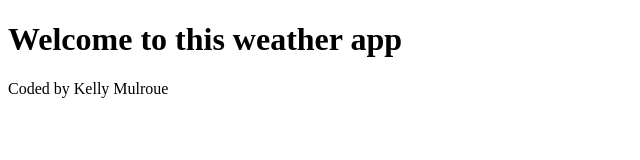
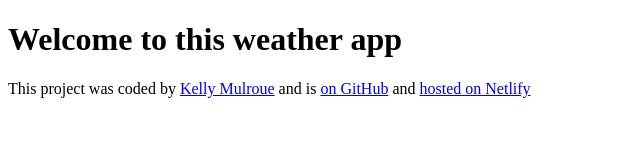
Before and after one commit to KMulroue/weather-app, a plain HTML site: page index.html in a window 1280 px wide. Shown: the whole page, without its empty margins (0-640 px from the left). Drawn offline with Linux system fonts and the light colour scheme.

Commit message:
Added links to footer

```diff
--- a/index.html
+++ b/index.html
@@ -7,6 +7,17 @@
   </head>
   <body>
     <h1>Welcome to this weather app</h1>
-    <footer>Coded by Kelly Mulroue</footer>
+    <footer>
+      This project was coded by
+      <a href="https://github.com/KMulroue" target="_blank">Kelly Mulroue</a>
+      and is
+      <a href="https://github.com/KMulroue/weather-app" target="_blank">
+        on GitHub</a
+      >
+      and
+      <a href="https://weather-app-klm.netlify.app/" target="_blank"
+        >hosted on Netlify</a
+      >
+    </footer>
   </body>
 </html>
```
